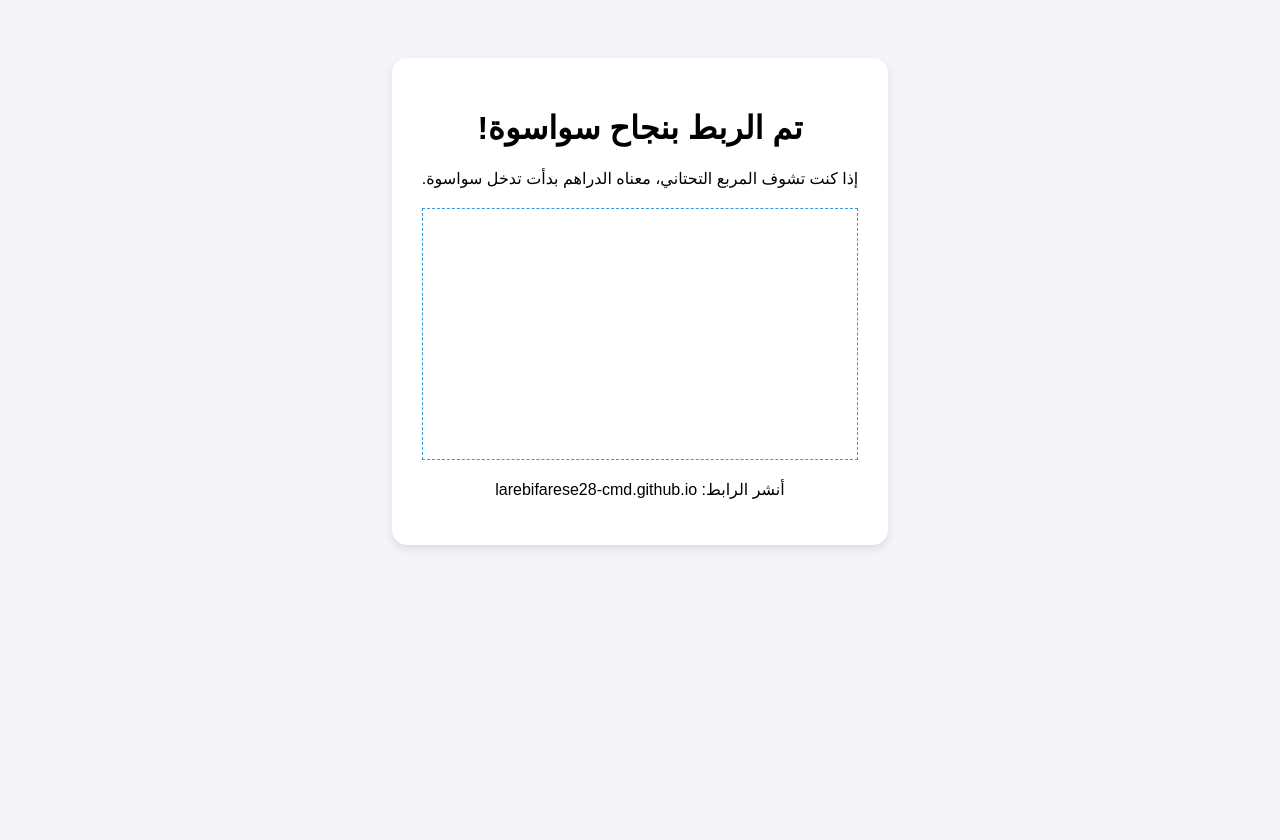
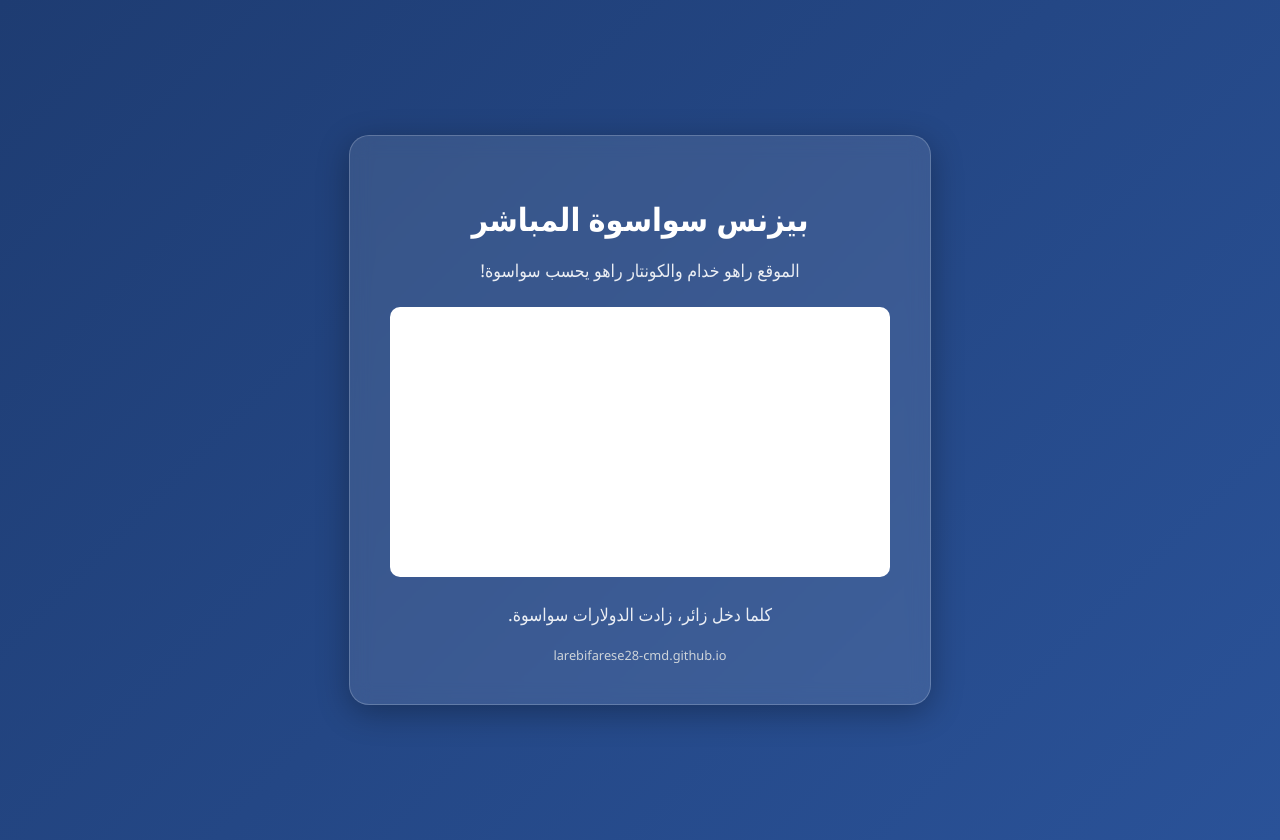
Before and after one commit to larebifarese28-cmd/my-ads-site, a plain HTML site: page index.html in a window 1280 px wide. Before the commit the page ends 800 px from the top, so only its background shows below. Drawn offline with Linux system fonts and the light colour scheme.

Commit message:
Update title and enhance page styling

```diff
--- a/index.html
+++ b/index.html
@@ -3,24 +3,61 @@
 <head>
     <meta charset="UTF-8">
     <meta name="viewport" content="width=device-width, initial-scale=1.0">
-    <title>بيزنس سواسوة المباشر</title>
+    <title>منصة الأرباح سواسوة</title>
     <style>
-        body { font-family: sans-serif; background-color: #f4f4f9; text-align: center; padding: 50px; }
-        .main-card { background: white; padding: 30px; border-radius: 15px; box-shadow: 0 4px 10px rgba(0,0,0,0.1); display: inline-block; }
-        .ad-unit { margin: 20px 0; min-height: 250px; border: 1px dashed #3498db; }
+        body {
+            font-family: 'Segoe UI', Tahoma, Geneva, Verdana, sans-serif;
+            background: linear-gradient(135deg, #1e3c72 0%, #2a5298 100%);
+            color: white;
+            margin: 0;
+            padding: 20px;
+            display: flex;
+            justify-content: center;
+            align-items: center;
+            height: 100vh;
+            text-align: center;
+        }
+        .main-container {
+            background: rgba(255, 255, 255, 0.1);
+            padding: 40px;
+            border-radius: 20px;
+            backdrop-filter: blur(10px);
+            border: 1px solid rgba(255, 255, 255, 0.2);
+            box-shadow: 0 8px 32px rgba(0,0,0,0.3);
+            max-width: 500px;
+            width: 100%;
+        }
+        h1 { font-size: 2em; margin-bottom: 10px; }
+        p { font-size: 1.1em; opacity: 0.9; }
+        .ad-slot {
+            background: white;
+            margin: 25px 0;
+            padding: 10px;
+            border-radius: 10px;
+            min-height: 250px;
+            display: flex;
+            align-items: center;
+            justify-content: center;
+            color: #333;
+            font-weight: bold;
+        }
+        .footer-text { font-size: 0.8em; margin-top: 20px; color: #ced4da; }
     </style>
 </head>
 <body>
-    <div class="main-card">
-        <h1>تم الربط بنجاح سواسوة!</h1>
-        <p>إذا كنت تشوف المربع التحتاني، معناه الدراهم بدأت تدخل سواسوة.</p>
 
-        <div class="ad-unit">
+    <div class="main-container">
+        <h1>بيزنس سواسوة المباشر</h1>
+        <p>الموقع راهو خدام والكونتار راهو يحسب سواسوة!</p>
+
+        <div class="ad-slot">
             <script async="async" data-cfasync="false" src="//pl25927000.highperformanceformat.com/29270008/invoke.js"></script>
             <div id="container-29270008"></div>
             </div>
 
-        <p>أنشر الرابط: larebifarese28-cmd.github.io</p>
+        <p>كلما دخل زائر، زادت الدولارات سواسوة.</p>
+        <div class="footer-text">larebifarese28-cmd.github.io</div>
     </div>
+
 </body>
 </html>
```
